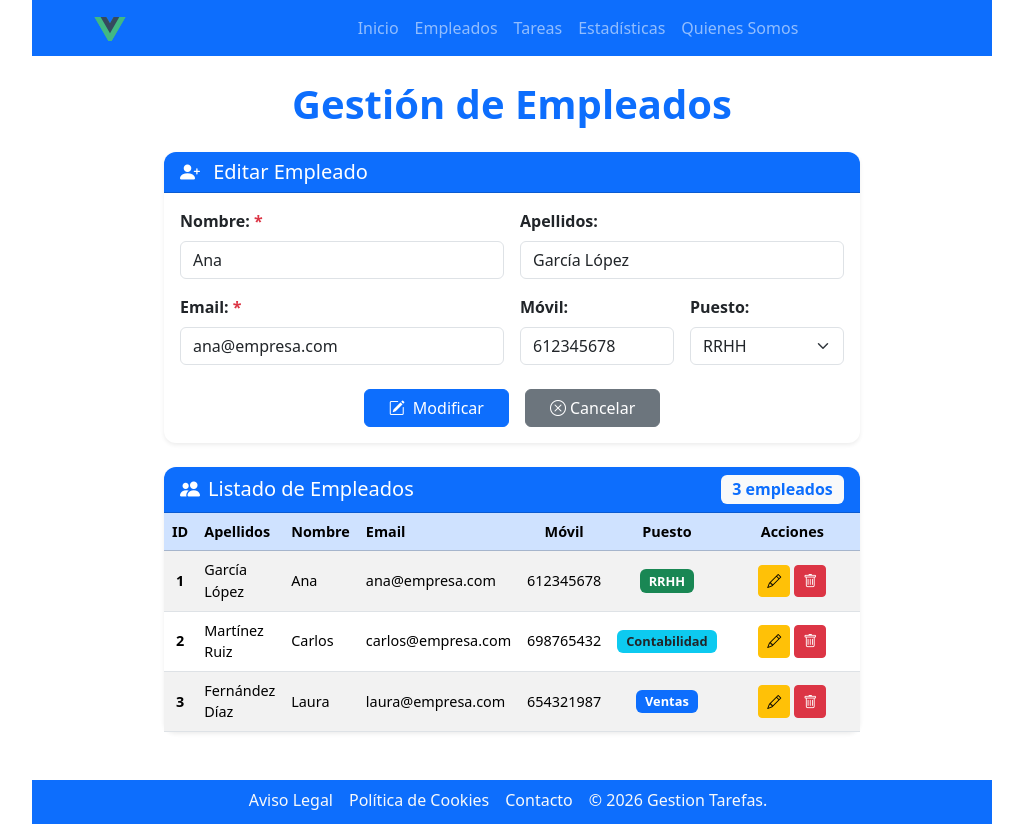
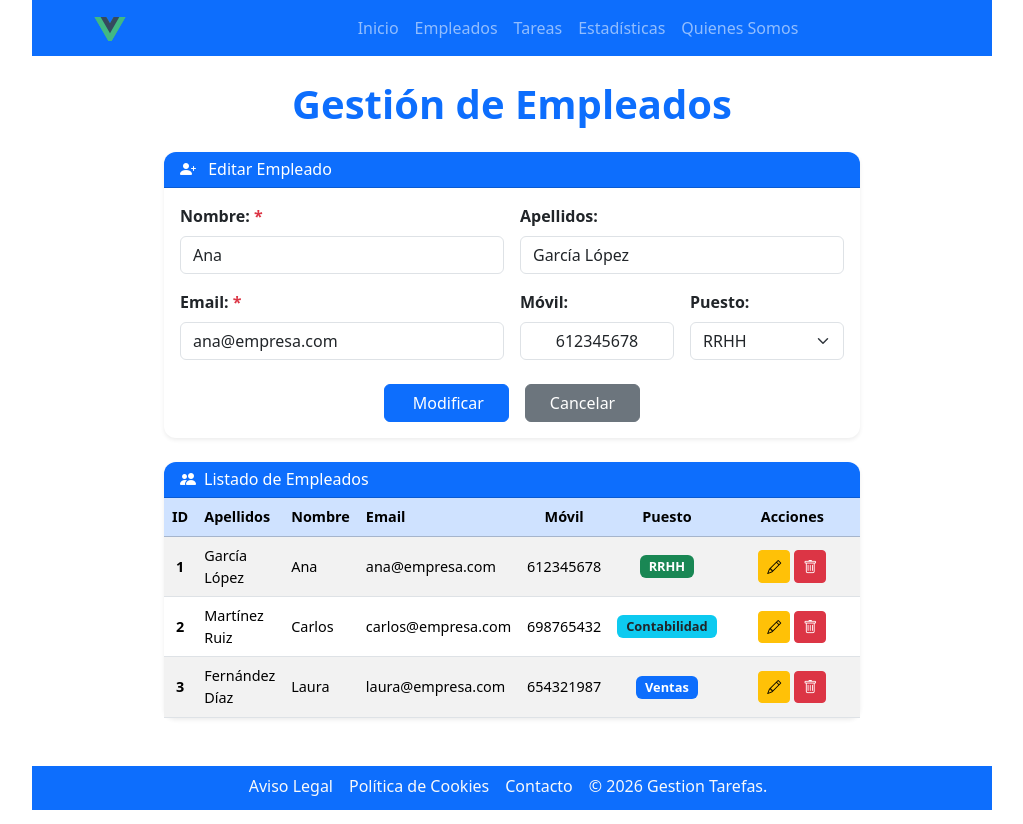
Before and after one commit to wribe/recuperaCarmen, a Vue app: page /empleados in a window 1280 px wide. Both pictures are taken after a click on the button 902 px from the left and 581 px from the top of the page. Shown: the whole page, without its empty margins (128-1151 px from the left). Built offline with nearby package versions, Linux system fonts and the light colour scheme.

Commit message:
quite algunos iconos, puse más pequeño los titulos de formulario y tabla, y centre el numero de telefono dentro del input

```diff
--- a/frontend/src/components/EmpleaDos.vue
+++ b/frontend/src/components/EmpleaDos.vue
@@ -5,10 +5,10 @@
         <!-- Formulario -->
         <div class="card shadow-sm mb-4">
             <div class="card-header bg-primary text-white">
-                <h5 class="mb-0">
+                <h6 class="mb-0">
                     <i class="bi bi-person-plus-fill me-2"></i>
                     {{ editando ? "Editar Empleado" : "Añadir Empleado" }}
-                </h5>
+                </h6>
             </div>
             <div class="card-body">
                 <form @submit.prevent="editando ? updateEmpleado() : addEmpleado()">
@@ -41,7 +41,7 @@
                         <!-- Móvil -->
                         <div class="col-md-3">
                             <label for="movil" class="form-label fw-semibold">Móvil:</label>
-                            <input type="tel" id="movil" v-model="nuevoEmpleado.movil" class="form-control"
+                            <input type="tel" id="movil" v-model="nuevoEmpleado.movil" class="form-control align-middle text-center"
                                 placeholder="612345678" />
                         </div>
 
@@ -61,11 +61,11 @@
                     <!-- Botones -->
                     <div class="d-flex justify-content-center gap-3 mt-4">
                         <button type="submit" class="btn btn-primary px-4">
-                            <i class="bi me-1" :class="editando ? 'bi-pencil-square' : 'bi-plus-circle'"></i>
+                            <i class="bi me-1"></i>
                             {{ editando ? "Modificar" : "Añadir" }}
                         </button>
                         <button v-if="editando" type="button" class="btn btn-secondary px-4" @click="cancelarEdicion">
-                            <i class="bi bi-x-circle me-1"></i>Cancelar
+                            Cancelar
                         </button>
                     </div>
                 </form>
@@ -75,20 +75,13 @@
         <!-- Listado de Empleados -->
         <div class="card shadow-sm">
             <div class="card-header bg-primary text-white d-flex justify-content-between align-items-center">
-                <h5 class="mb-0">
+                <h6 class="mb-0">
                     <i class="bi bi-people-fill me-2"></i>Listado de Empleados
-                </h5>
-                <span class="badge bg-light text-primary fs-6">{{ empleados.length }} empleados</span>
+                </h6>
             </div>
             <div class="card-body p-0">
-                <!-- Mensaje si no hay empleados -->
-                <div v-if="empleados.length === 0" class="text-center text-muted py-5">
-                    <i class="bi bi-inbox fs-1 d-block mb-2"></i>
-                    <p class="mb-0">No hay empleados registrados.</p>
-                </div>
-
                 <!-- Tabla responsive -->
-                <div v-else class="table-responsive">
+                <div class="table-responsive">
                     <table class="table table-striped table-hover align-middle mb-0">
                         <thead class="table-primary">
                             <tr>
```
